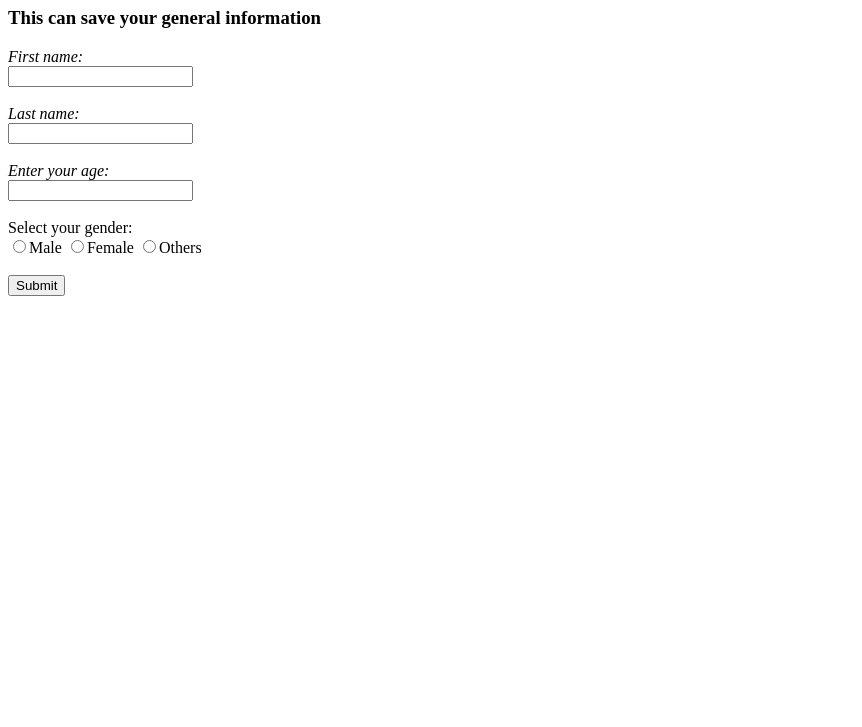
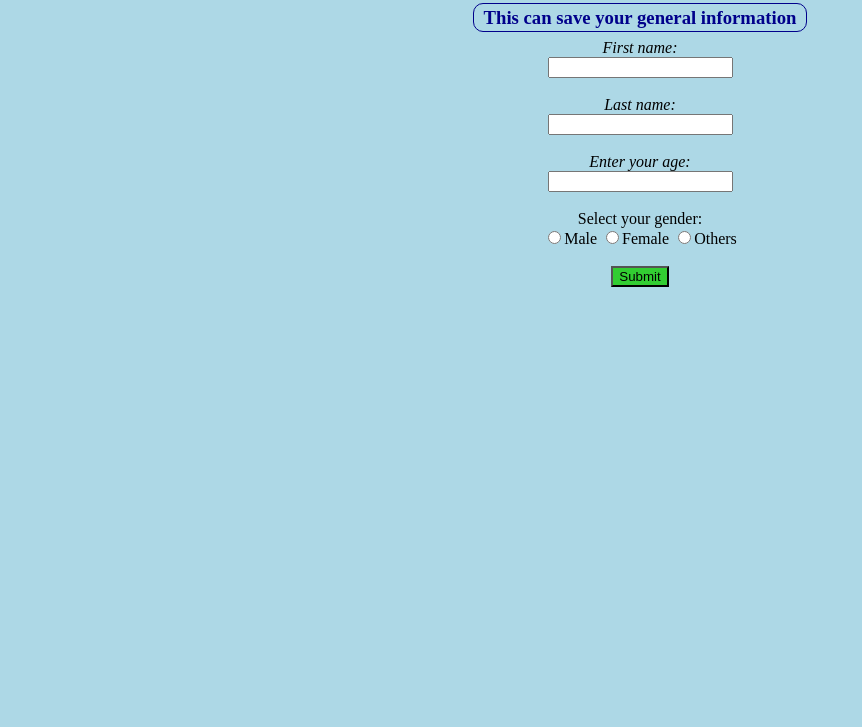
Before and after one commit to rahul1387/HtmlBasics, a plain HTML site: page form.html in a window 1280 px wide. Shown: the part 73-800 px from the top of the page, without its empty margins (0-862 px from the left). Drawn offline with Linux system fonts and the light colour scheme.

Commit message:
Using of css for some style.

```diff
--- a/form.html
+++ b/form.html
@@ -2,35 +2,40 @@
 <html lang="en">
 
 <head>
+    <link rel="stylesheet" href="style.css">
     <meta charset="UTF-8">
     <meta name="viewport" content="width=device-width, initial-scale=1.0">
     <title>Data Saver</title>
 </head>
 
 <body>
-    <h1>Welcome to data saver!!</h1>
-    <h3>This can save your general information</h3>
+    <h1 class="Text">Welcome to data saver!!</h1>
+
+    <div class="unique">
+    <h3 class="Text" id="info">This can save your general information</h3>
+    </div>
     <form action="/datasaved.html">
+        <div class="center">
         <label for="name"><i>First name: </i></label><br>
         <input type="text" id="name"><br><br>
         <label for="lastname"><i>Last name: </i></label><br>
         <input type="text" id="lastname"><br><br>
-        <label for="age"><i>Enter your age: </i></label><br>
+        <label  for="age"><i>Enter your age: </i></label><br>
         <input type="number" id="age"><br><br>
 
         <label for="gender">Select your gender:</label><br>
-        <label for="genderida">
+        <label for="genderida"class="change">
             <input type="radio" name="gender" id="genderida">Male
         </label>
-        <label for="genderidb">
-            <input type="radio" name="gender" id="genderidb">Female
+        <label for="genderidb"class="change">
+            <input  type="radio" name="gender" id="genderidb">Female
         </label>
-        <label for="genderidc">
+        <label for="genderidc" class="change">
             <input type="radio" name="gender" id="genderidc">Others
         </label>
         <br><br>
-        <button type="submit">Submit</button>
+        <button class="btn" type="submit">Submit</button>
+    </div>
     </form>
 </body>
-
 </html>
--- /dev/null
+++ b/style.css
@@ -0,0 +1,60 @@
+body{
+    background-color:lightblue;
+}
+.Text{
+    color:darkblue;
+    text-align: center;
+}
+.center{
+    text-align: center;
+}
+#info
+{
+    border-radius: 10px;
+    border: 1px solid;
+    display: inline;
+    padding:  3px 10px 3px 10px; /* Top Right Bottom Left */
+
+}
+.unique
+{
+    text-align: center;
+    margin-bottom:10px ;
+}
+button:hover{
+
+    box-shadow: 0 8px 16px 0 rgba(0,0,0,0.2), 0 6px 20px 0 rgba(0,0,0,0.19);
+
+}
+.change:hover
+{
+    color:blueviolet;
+}
+button
+{
+    background-color:limegreen;
+}
+ul
+{
+    list-style-type: none;
+    margin: 0;
+    padding: 0;
+    overflow: hidden;
+    background-color: rgb(44, 44, 44);
+}
+li
+{
+    float: left;
+}
+li a
+{
+    display: block;
+    color: white;
+    text-align: center;
+    padding: 14px 16px;
+    text-decoration: none;
+}
+li a:hover
+{
+    background-color: black;
+}
```
Also changed, not shown: home.html (added, +17 -0 lines).
